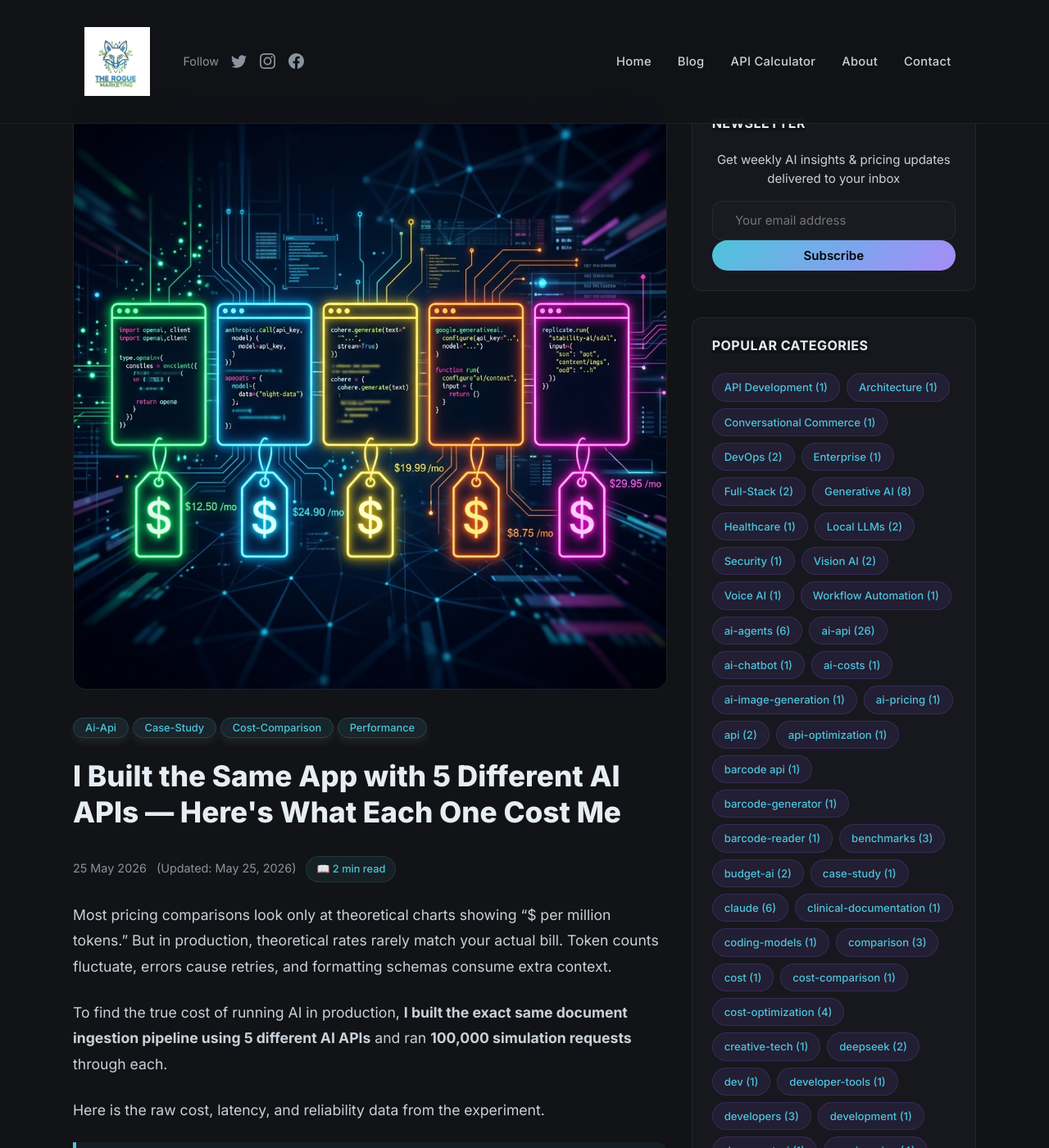
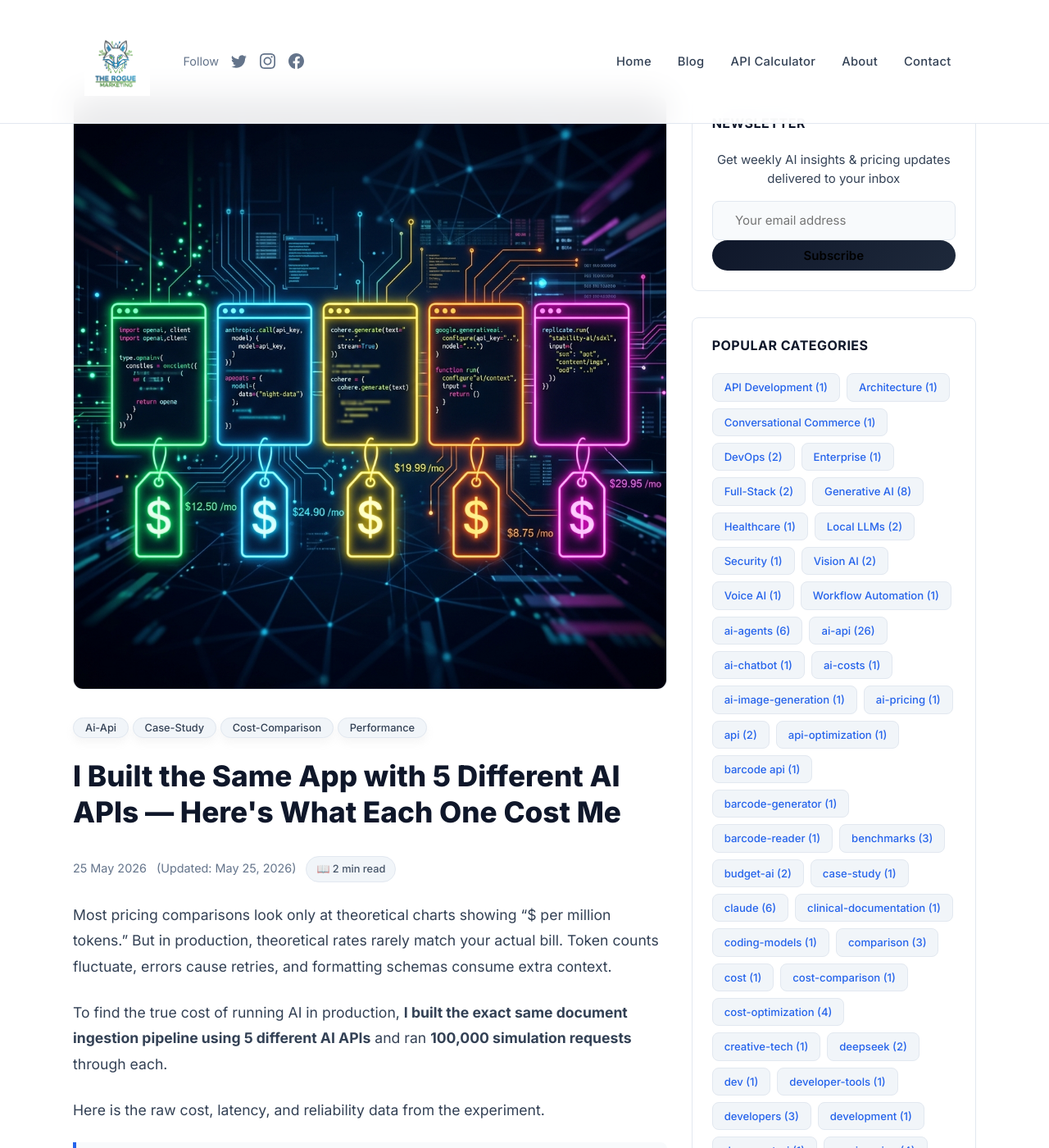
Before and after one commit to the-rogue-marketing/the-rogue-marketing.github.io, a Jekyll site: the page built from _posts/2026-05-25-i-built-the-same-app-with-5-ai-apis-costs.md, in a window 1280 px wide and 1400 px high. Shown: the whole window at 82% size. Built offline with Jekyll 4.4.1, drawn with Linux system fonts in a browser that asks for light colours; comment, search, counter and statistics services are not loaded.

Commit message:
Design: Full site-wide Shadcn/UI light theme — replace all dark-mode variables, shadows, and accent colors with clean slate palette

```diff
--- a/_layouts/default.html
+++ b/_layouts/default.html
@@ -3,7 +3,7 @@
 <head>
 <meta charset="utf-8">
 <meta name="viewport" content="width=device-width, initial-scale=1, shrink-to-fit=no">
-<meta name="theme-color" content="#0a0e1a">
+<meta name="theme-color" content="#ffffff">
 <meta name="robots" content="index, follow, max-image-preview:large, max-snippet:-1, max-video-preview:-1">
 <link rel="icon" href="{{ site.baseurl }}/{{site.favicon}}">
 {% seo %}
--- a/assets/css/custom.css
+++ b/assets/css/custom.css
@@ -1,36 +1,37 @@
 /*
-Rogue Marketing — Premium Dark Mode Design System
+Rogue Marketing — Premium Light Mode Design System (Shadcn/UI Inspired)
 ================================================== */
 
 /* Fonts loaded asynchronously in default layout HTML to maximize Lighthouse performance scores */
 
 /* ===== CSS Custom Properties ===== */
 :root {
-    --bg-primary: #121316;
-    --bg-secondary: #1a1b20;
-    --bg-card: rgba(26, 27, 32, 0.8);
-    --bg-card-hover: rgba(35, 37, 44, 0.95);
-    --bg-glass: rgba(18, 19, 22, 0.7);
-    --bg-nav: rgba(18, 19, 22, 0.92);
-    --text-primary: #e6edf3;
-    --text-secondary: #c9d1d9;
-    --text-muted: #8b949e;
-    --accent-cyan: #4dc4db;
-    --accent-purple: #a78bfa;
-    --accent-pink: #f472b6;
-    --accent-green: #34d399;
-    --accent-amber: #fbbf24;
-    --gradient-primary: linear-gradient(135deg, #4dc4db, #a78bfa);
-    --gradient-hero: linear-gradient(135deg, #18191d 0%, #201e38 50%, #18191d 100%);
-    --gradient-card-border: linear-gradient(135deg, rgba(77,196,219,0.3), rgba(167,139,250,0.3));
-    --border-subtle: rgba(148, 163, 184, 0.1);
-    --border-glow: rgba(77, 196, 219, 0.3);
-    --shadow-card: 0 4px 24px rgba(0, 0, 0, 0.4);
-    --shadow-hover: 0 12px 40px rgba(77, 196, 219, 0.15);
-    --radius: 12px;
-    --radius-lg: 16px;
-    --transition: all 0.3s cubic-bezier(0.4, 0, 0.2, 1);
+    --bg-primary: #ffffff;
+    --bg-secondary: #f8fafc;
+    --bg-card: #ffffff;
+    --bg-card-hover: #f1f5f9;
+    --bg-glass: rgba(255, 255, 255, 0.75);
+    --bg-nav: rgba(255, 255, 255, 0.92);
+    --text-primary: #0f172a;
+    --text-secondary: #334155;
+    --text-muted: #64748b;
+    --accent-cyan: #2563eb;
+    --accent-purple: #7c3aed;
+    --accent-pink: #db2777;
+    --accent-green: #16a34a;
+    --accent-amber: #d97706;
+    --gradient-primary: linear-gradient(135deg, #0f172a, #1e293b);
+    --gradient-hero: linear-gradient(180deg, #f8fafc 0%, #ffffff 100%);
+    --gradient-card-border: linear-gradient(135deg, #e2e8f0, #e2e8f0);
+    --border-subtle: #e2e8f0;
+    --border-glow: #cbd5e1;
+    --shadow-card: 0 1px 3px 0 rgba(0, 0, 0, 0.1), 0 1px 2px 0 rgba(0, 0, 0, 0.06);
+    --shadow-hover: 0 10px 15px -3px rgba(0, 0, 0, 0.1), 0 4px 6px -4px rgba(0, 0, 0, 0.06);
+    --radius: 8px;
+    --radius-lg: 12px;
+    --transition: all 0.25s cubic-bezier(0.4, 0, 0.2, 1);
 }
+
 
 /* ===== Base ===== */
 body {
@@ -44,8 +45,8 @@
 }
 
 ::selection {
-    background: rgba(77, 196, 219, 0.3);
-    color: #fff;
+    background: rgba(37, 99, 235, 0.15);
+    color: var(--text-primary);
 }
 
 /* ===== Typography ===== */
@@ -76,7 +77,7 @@
     border-bottom: 1px solid var(--border-subtle);
 }
 .start-header.scroll-on {
-    box-shadow: 0 4px 30px rgba(0, 0, 0, 0.5) !important;
+    box-shadow: 0 4px 12px rgba(0, 0, 0, 0.05) !important;
 }
 .navbar-brand img {
     filter: brightness(1.1);
@@ -142,7 +143,7 @@
     right: -30%;
     width: 600px;
     height: 600px;
-    background: radial-gradient(circle, rgba(77,196,219,0.12) 0%, transparent 70%);
+    background: radial-gradient(circle, rgba(37,99,235,0.06) 0%, transparent 70%);
     pointer-events: none;
     animation: heroPulse 6s ease-in-out infinite alternate;
 }
@@ -153,7 +154,7 @@
     left: -20%;
     width: 500px;
     height: 500px;
-    background: radial-gradient(circle, rgba(139,92,246,0.1) 0%, transparent 70%);
+    background: radial-gradient(circle, rgba(124,58,237,0.05) 0%, transparent 70%);
     pointer-events: none;
     animation: heroPulse 8s ease-in-out infinite alternate-reverse;
 }
@@ -165,7 +166,7 @@
     font-size: 2.8em !important;
     font-weight: 800 !important;
     line-height: 1.15;
-    background: linear-gradient(135deg, #f1f5f9 0%, #06b6d4 50%, #8b5cf6 100%);
+    background: linear-gradient(135deg, #0f172a 0%, #2563eb 50%, #7c3aed 100%);
     -webkit-background-clip: text;
     -webkit-text-fill-color: transparent;
     background-clip: text;
@@ -185,15 +186,15 @@
     font-size: 1rem !important;
     letter-spacing: 0.3px;
     transition: var(--transition);
-    box-shadow: 0 4px 20px rgba(77, 196, 219, 0.3);
+    box-shadow: 0 4px 14px rgba(15, 23, 42, 0.1);
     position: relative;
     z-index: 2;
 }
 .hero .btn-dark:hover {
     transform: translateY(-2px);
-    box-shadow: 0 8px 30px rgba(77, 196, 219, 0.45);
+    box-shadow: 0 6px 20px rgba(15, 23, 42, 0.15);
 }
-.hero .intro { position: relative; z-index: 2; filter: brightness(0.9) contrast(1.1); }
+.hero .intro { position: relative; z-index: 2; }
 
 /* ===== Cards / Post Boxes ===== */
 .card {
@@ -256,15 +257,15 @@
 }
 .article-post a {
     color: var(--accent-cyan) !important;
-    box-shadow: inset 0 -2px 0 rgba(77,196,219,0.3), 0 2px 0 rgba(77,196,219,0.3) !important;
+    box-shadow: inset 0 -2px 0 rgba(37,99,235,0.2), 0 2px 0 rgba(37,99,235,0.2) !important;
 }
 .article-post a:hover {
-    box-shadow: inset 0 -24px 0 rgba(77,196,219,0.15), 0 2px 0 rgba(77,196,219,0.3) !important;
+    box-shadow: inset 0 -24px 0 rgba(37,99,235,0.08), 0 2px 0 rgba(37,99,235,0.2) !important;
 }
 .article-post img { border-radius: var(--radius) !important; border: 1px solid var(--border-subtle); }
 .article-post code {
-    background: rgba(77, 196, 219, 0.1);
-    color: var(--accent-cyan);
+    background: #f1f5f9;
+    color: #2563eb;
     padding: 2px 8px;
     border-radius: 6px;
     font-family: 'JetBrains Mono', monospace;
@@ -291,14 +292,14 @@
     border: 1px solid var(--border-subtle);
 }
 .article-post table thead th {
-    background: rgba(77, 196, 219, 0.08);
-    color: var(--accent-cyan);
+    background: #f8fafc;
+    color: var(--text-primary);
     font-weight: 600;
     font-size: 0.88rem;
     text-transform: uppercase;
     letter-spacing: 0.5px;
     padding: 14px 16px;
-    border-bottom: 2px solid var(--border-glow);
+    border-bottom: 2px solid var(--border-subtle);
     text-align: left;
 }
 .article-post table tbody td {
@@ -309,14 +310,14 @@
 }
 .article-post table tbody tr:last-child td { border-bottom: none; }
 .article-post table tbody tr:hover {
-    background: rgba(77, 196, 219, 0.04);
+    background: #f8fafc;
 }
 .article-post table strong { color: var(--text-primary); }
 
 /* ===== Blockquotes ===== */
 blockquote {
     border-left: 4px solid var(--accent-cyan) !important;
-    background: rgba(77, 196, 219, 0.06);
+    background: #f8fafc;
     padding: 1rem 1.5rem !important;
     border-radius: 0 var(--radius) var(--radius) 0;
     color: var(--text-secondary) !important;
@@ -326,9 +327,9 @@
 
 /* ===== Tags ===== */
 ul.tags li a {
-    background: rgba(77, 196, 219, 0.1) !important;
-    color: var(--accent-cyan) !important;
-    border: 1px solid rgba(77, 196, 219, 0.2);
+    background: #f1f5f9 !important;
+    color: #334155 !important;
+    border: 1px solid #e2e8f0;
     border-radius: 50px !important;
     padding: 4px 14px !important;
     font-size: 0.8rem !important;
@@ -336,9 +337,10 @@
     transition: var(--transition);
 }
 ul.tags li a:hover {
-    background: rgba(77, 196, 219, 0.2) !important;
-    border-color: var(--accent-cyan);
-    box-shadow: 0 0 12px rgba(77, 196, 219, 0.2);
+    background: #e2e8f0 !important;
+    color: #0f172a !important;
+    border-color: #cbd5e1;
+    box-shadow: none !important;
 }
 
 /* ===== Post Title ===== */
@@ -421,7 +423,7 @@
     transition: var(--transition);
 }
 .sidebar #mc_embed_signup .button:hover {
-    box-shadow: 0 4px 20px rgba(77, 196, 219, 0.35);
+    box-shadow: 0 4px 14px rgba(15, 23, 42, 0.15);
     transform: translateY(-1px);
 }
 .sidebar #mc_embed_signup input[type="email"] {
@@ -437,19 +439,19 @@
 .category-pill {
     display: inline-block;
     padding: 5px 14px;
-    background: rgba(139, 92, 246, 0.1);
-    border: 1px solid rgba(139, 92, 246, 0.2);
-    border-radius: 50px;
-    color: var(--accent-purple);
+    background: #f1f5f9;
+    border: 1px solid #e2e8f0;
+    border-radius: var(--radius);
+    color: #334155;
     font-size: 0.82rem;
     font-weight: 500;
     transition: var(--transition);
     text-decoration: none !important;
 }
 .category-pill:hover {
-    background: rgba(139, 92, 246, 0.2);
-    color: var(--accent-purple) !important;
-    box-shadow: 0 0 12px rgba(139, 92, 246, 0.2);
+    background: #e2e8f0;
+    color: #0f172a !important;
+    box-shadow: none;
 }
 
 /* ===== Pagination ===== */
@@ -462,7 +464,7 @@
     transition: var(--transition);
 }
 .bottompagination span.navigation a:hover {
-    box-shadow: 0 4px 20px rgba(77, 196, 219, 0.3);
+    box-shadow: 0 4px 14px rgba(15, 23, 42, 0.15);
     transform: translateY(-2px);
 }
 span.navigation:before { background: var(--border-subtle); }
@@ -493,8 +495,8 @@
     transition: var(--transition);
 }
 .form-control:focus {
-    border-color: var(--accent-cyan) !important;
-    box-shadow: 0 0 0 3px rgba(77, 196, 219, 0.15) !important;
+    border-color: #94a3b8 !important;
+    box-shadow: 0 0 0 2px rgba(15, 23, 42, 0.05) !important;
     outline: none;
 }
 .form-control::placeholder { color: var(--text-muted) !important; }
@@ -509,7 +511,7 @@
 }
 .btn.btn-dark:hover {
     transform: translateY(-2px);
-    box-shadow: 0 6px 24px rgba(77, 196, 219, 0.3);
+    box-shadow: 0 6px 20px rgba(15, 23, 42, 0.15);
 }
 
 /* ===== 404 Page ===== */
@@ -550,12 +552,12 @@
     display: flex;
     align-items: center;
     justify-content: center;
-    box-shadow: 0 4px 20px rgba(77, 196, 219, 0.3);
+    box-shadow: 0 4px 14px rgba(15, 23, 42, 0.12);
 }
 #back-to-top.visible { opacity: 1; visibility: visible; }
 #back-to-top:hover {
     transform: translateY(-3px);
-    box-shadow: 0 8px 30px rgba(77, 196, 219, 0.45);
+    box-shadow: 0 6px 20px rgba(15, 23, 42, 0.18);
 }
 
 /* ===== Reading Time Badge ===== */
@@ -563,11 +565,11 @@
     display: inline-flex;
     align-items: center;
     gap: 6px;
-    background: rgba(77, 196, 219, 0.08);
-    border: 1px solid rgba(77, 196, 219, 0.15);
+    background: #f1f5f9;
+    border: 1px solid #e2e8f0;
     padding: 4px 12px;
     border-radius: 50px;
-    color: var(--accent-cyan);
+    color: #475569;
     font-size: 0.8rem;
     font-weight: 500;
 }
@@ -595,7 +597,7 @@
 .share-btn.twitter { background: #1da1f2; }
 .share-btn.linkedin { background: #0077b5; }
 .share-btn.facebook { background: #1877f2; }
-.share-btn:hover { box-shadow: 0 4px 16px rgba(0,0,0,0.3); }
+.share-btn:hover { box-shadow: 0 4px 12px rgba(0,0,0,0.12); }
 
 /* ===== Responsive ===== */
 @media (max-width: 767px) {
```
